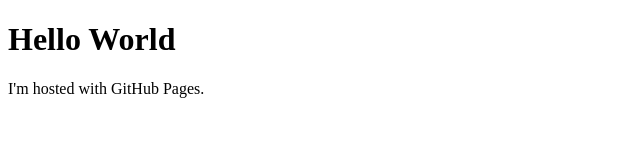
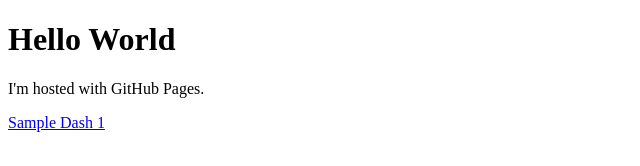
Before and after one commit to Stosswalkinator/stosswalkinator.github.io, a plain HTML site: page index.html in a window 1280 px wide. Shown: the whole page, without its empty margins (0-640 px from the left). Drawn offline with Linux system fonts and the light colour scheme.

Commit message:
Embed dashboard PDF

```diff
--- a/index.html
+++ b/index.html
@@ -3,5 +3,6 @@
 <body>
 <h1>Hello World</h1>
 <p>I'm hosted with GitHub Pages.</p>
+<a href="/Coca-Cola Sales.pdf">Sample Dash 1</a>
 </body>
 </html>
```
Also changed, not shown: 1 other file.
